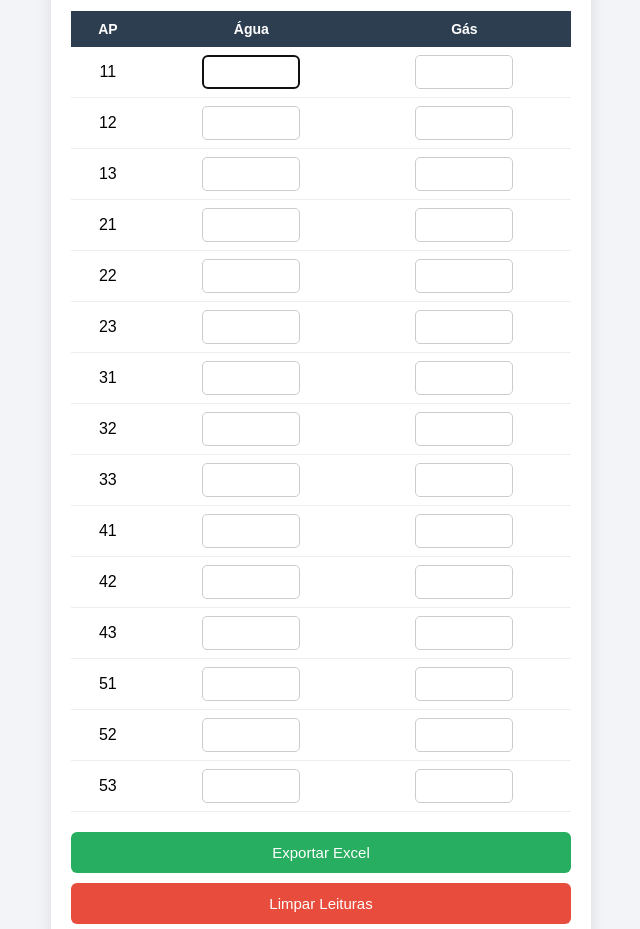
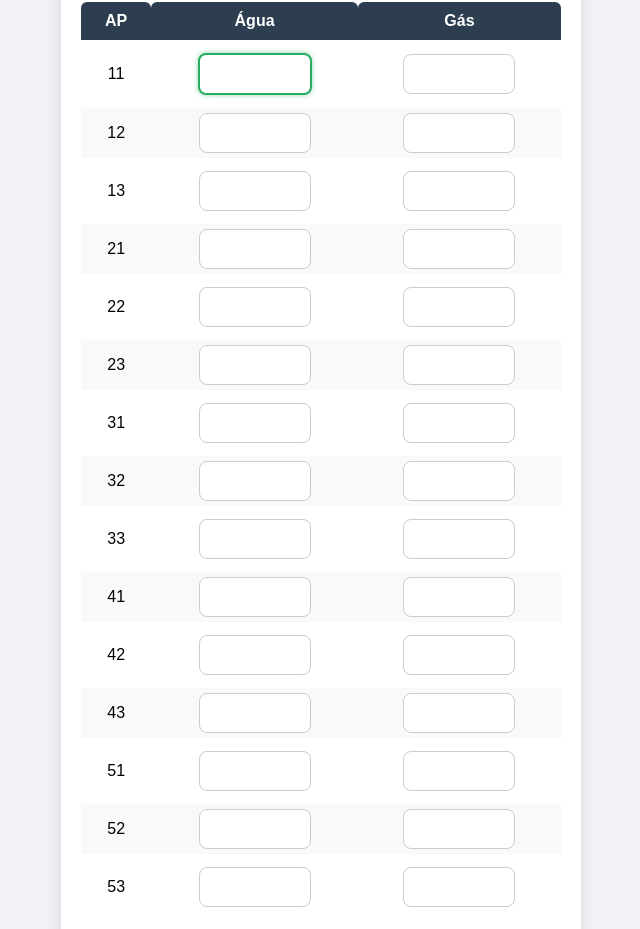
Before and after one commit to Andre246092/Leitura-condom-nio-, a plain HTML site: page index.html in a window 1280 px wide. Shown: the part 110-1039 px from the top of the page, without its empty margins (319-959 px from the left). Drawn offline with Linux system fonts and the light colour scheme.

Commit message:
Update style.css

```diff
--- a/style.css
+++ b/style.css
@@ -1,6 +1,6 @@
 body{
   font-family: Arial, Helvetica, sans-serif;
-background:#f2f4f8;
+  background:#f0f2f5;
   margin:0;
   padding:20px;
   display:flex;
@@ -10,90 +10,102 @@ justify-content:center;
 .container{
   background:white;
   padding:20px;
-border-radius:10px;
+  border-radius:12px;
   box-shadow:0 5px 15px rgba(0,0,0,0.1);
   width:100%;
-max-width:500px;
+  max-width:480px;
 }
 
-h2{
+header h1{
   text-align:center;
+  color:#2c3e50;
   margin-bottom:20px;
-color:#333;
+  font-size:1.5em;
 }
 
 table{
   width:100%;
-border-collapse:collapse;
+  border-collapse: separate;
+  border-spacing:0 8px;
 }
 
 th{
+  text-align:center;
+  color:white;
   background:#2c3e50;
-color:white;
   padding:10px;
-font-size:14px;
+  border-radius:6px 6px 0 0;
 }
 
 td{
-border-bottom:1px solid #eee;
-padding:8px;
   text-align:center;
+  padding:5px;
 }
 
-tr:hover{
+tr td input{
+  width:90px;
+  padding:10px;
+  border:1px solid #ccc;
+  border-radius:8px;
+  font-size:1em;
+  text-align:center;
+  outline:none;
+  transition: all 0.2s;
+}
+
+tr td input:focus{
+  border:2px solid #27ae60;
+  box-shadow:0 0 5px rgba(39,174,96,0.5);
+}
+
+tr:nth-child(even){
   background:#f9f9f9;
 }
 
-input{
-width:80px;
-padding:8px;
-border:1px solid #ccc;
-border-radius:5px;
-text-align:center;
-font-size:14px;
-}
-
 .buttons{
-margin-top:20px;
   display:flex;
   gap:10px;
   flex-direction:column;
+  margin-top:20px;
 }
 
 button{
   padding:12px;
-font-size:15px;
+  font-size:1em;
   border:none;
-border-radius:6px;
+  border-radius:8px;
   cursor:pointer;
+  transition: all 0.2s;
 }
 
-.exportar{
+button.exportar{
   background:#27ae60;
   color:white;
 }
 
-.exportar:hover{
+button.exportar:hover{
   background:#219150;
 }
 
-.limpar{
+button.limpar{
   background:#e74c3c;
   color:white;
 }
 
-.limpar:hover{
+button.limpar:hover{
   background:#c0392b;
 }
 
 @media(max-width:500px){
-
-input{
-width:60px;
+  tr td input{
+    width:70px;
+    font-size:0.9em;
+    padding:8px;
   }
-
-th,td{
-font-size:13px;
+  th, td{
+    font-size:0.9em;
   }
-
+  button{
+    font-size:0.9em;
   }
+}
```
Lines whose indentation alone changed are shown as unchanged.
